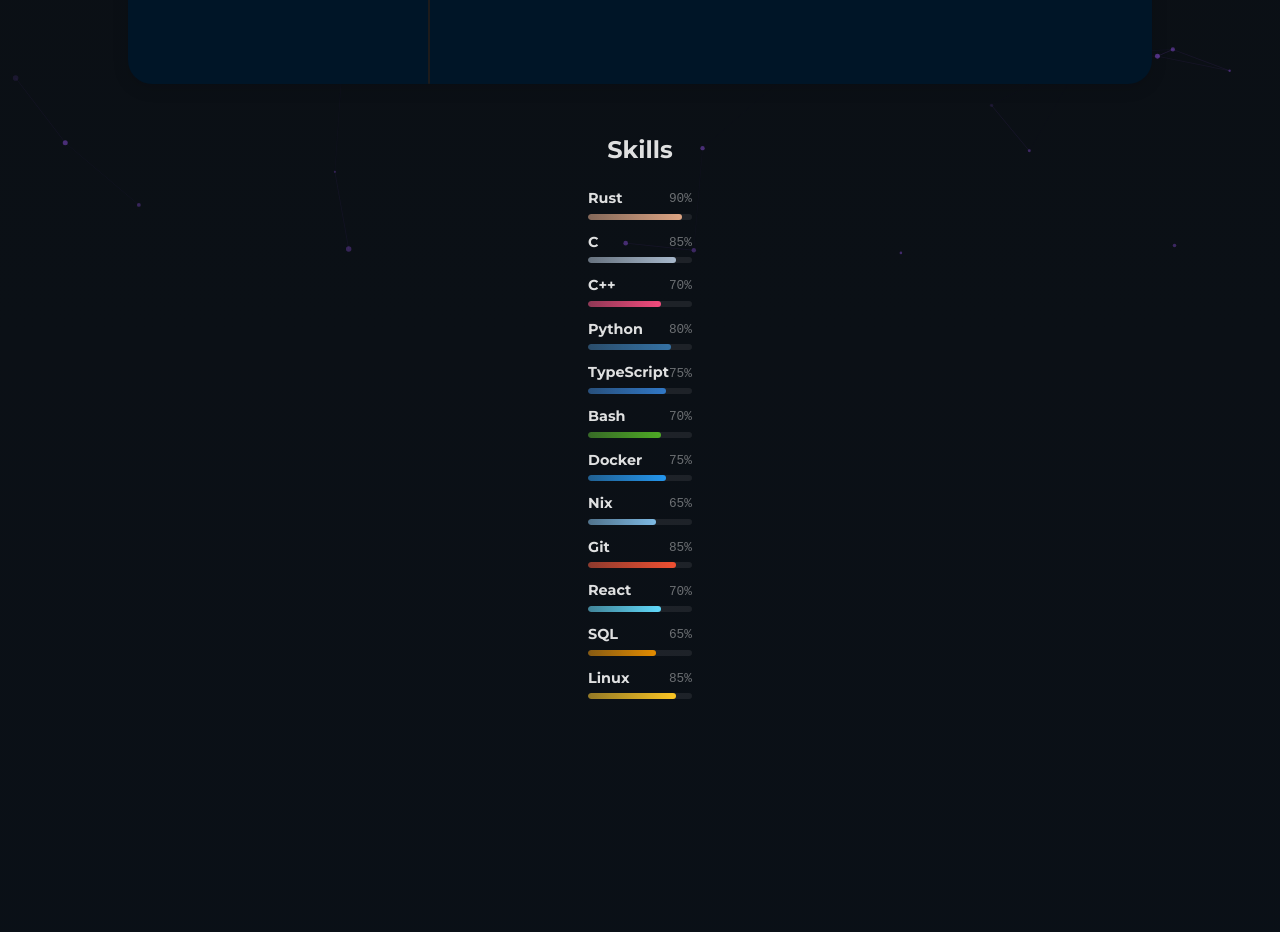
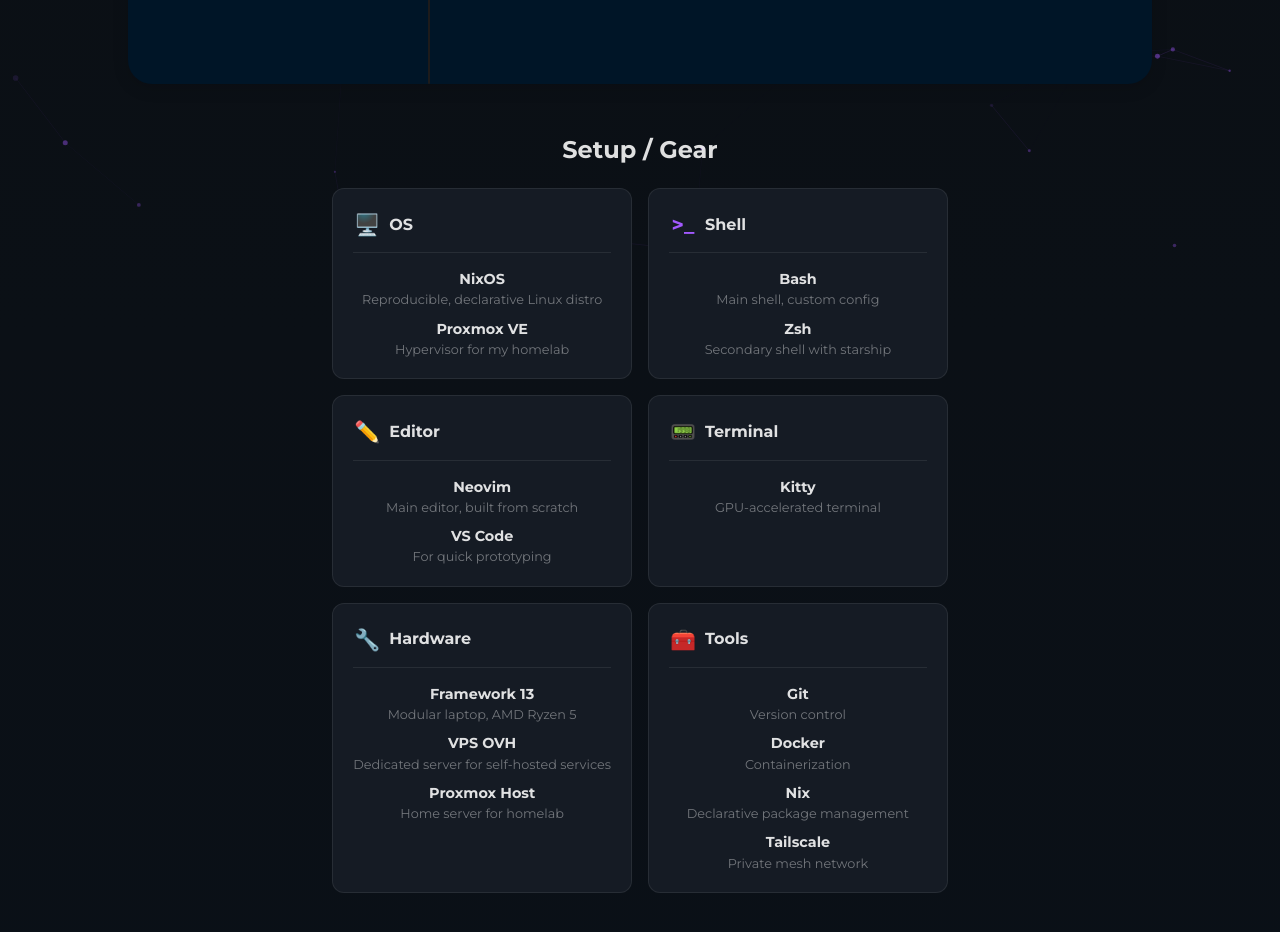
Before and after one commit to lucasskvn/lucasskvn.github.io, a React (Vite) app: page /about in a window 1280 px wide. Shown: the part 540-1472 px from the top of the page. Built offline with nearby package versions, Linux system fonts and the light colour scheme; no server answers.

Commit message:
[UPDATE] Replace Skills with Setup/Gear section on About page

```diff
--- a/src/About.css
+++ b/src/About.css
@@ -126,6 +126,84 @@
   transform: translateY(6px) scale(1.15);
 }
 
+/* ===== SETUP / GEAR ===== */
+.setup-grid {
+  display: grid;
+  grid-template-columns: repeat(auto-fill, minmax(280px, 1fr));
+  gap: 1rem;
+  max-width: 900px;
+  margin: 0 auto;
+  padding: 0 1rem;
+}
+
+.setup-card {
+  background: var(--bg-card);
+  border: 1px solid var(--border);
+  border-radius: 12px;
+  padding: 1.25rem;
+  transition: transform 0.2s, box-shadow 0.2s;
+}
+
+.setup-card:hover {
+  transform: translateY(-2px);
+  box-shadow: 0 4px 20px var(--shadow);
+}
+
+.setup-card-header {
+  display: flex;
+  align-items: center;
+  gap: 0.5rem;
+  margin-bottom: 1rem;
+  padding-bottom: 0.75rem;
+  border-bottom: 1px solid var(--border);
+}
+
+.setup-icon {
+  font-size: 1.3rem;
+  font-weight: 700;
+  color: var(--accent);
+  width: 28px;
+  text-align: center;
+}
+
+.setup-category {
+  font-size: 1rem;
+  font-weight: 700;
+  color: var(--text-primary);
+  margin: 0;
+}
+
+.setup-items {
+  display: flex;
+  flex-direction: column;
+  gap: 0.6rem;
+}
+
+.setup-item {
+  display: flex;
+  flex-direction: column;
+  gap: 0.1rem;
+}
+
+.setup-item-name {
+  font-size: 0.9rem;
+  font-weight: 600;
+  color: var(--text-primary);
+}
+
+.setup-item-desc {
+  font-size: 0.8rem;
+  color: var(--text-muted);
+  line-height: 1.3;
+}
+
+@media (max-width: 600px) {
+  .setup-grid {
+    grid-template-columns: 1fr;
+    padding: 0 0.5rem;
+  }
+}
+
 @media (max-width: 900px) {
   .Rectangles-container {
     margin-top: 40px;
--- a/src/About.tsx
+++ b/src/About.tsx
@@ -1,5 +1,5 @@
 import SEO from './components/SEO';
-import Skills from './components/Skills';
+import Setup from './components/Setup';
 import Profile from './assets/profile.jpg';
 import DownloadIcon from './assets/download.png';
 import './About.css';
@@ -38,9 +38,9 @@
       </div>
     </div>
     <h2 className="section-title" style={{ marginTop: '3rem', textAlign: 'center' }}>
-      {lang === 'fr' ? 'Compétences' : 'Skills'}
+      {lang === 'fr' ? 'Setup / Gear' : 'Setup / Gear'}
     </h2>
-    <Skills />
+    <Setup lang={lang} />
   </div>
 );
 
--- /dev/null
+++ b/src/components/Setup.tsx
@@ -0,0 +1,60 @@
+const gear = {
+  os: [
+    { name: 'NixOS', desc: { fr: 'Distribution Linux immuable, reproductible', en: 'Reproducible, declarative Linux distro' } },
+    { name: 'Proxmox VE', desc: { fr: 'Hyperviseur pour mon homelab', en: 'Hypervisor for my homelab' } },
+  ],
+  shell: [
+    { name: 'Bash', desc: { fr: 'Shell principal, config sur mesure', en: 'Main shell, custom config' } },
+    { name: 'Zsh', desc: { fr: 'Shell secondaire avec starship', en: 'Secondary shell with starship' } },
+  ],
+  editor: [
+    { name: 'Neovim', desc: { fr: 'Éditeur principal, config from scratch', en: 'Main editor, built from scratch' } },
+    { name: 'VS Code', desc: { fr: 'Pour le prototypage rapide', en: 'For quick prototyping' } },
+  ],
+  terminal: [
+    { name: 'Kitty', desc: { fr: 'Terminal GPU-accelerated', en: 'GPU-accelerated terminal' } },
+  ],
+  hardware: [
+    { name: 'Framework 13', desc: { fr: 'Laptop modulaire, AMD Ryzen 5', en: 'Modular laptop, AMD Ryzen 5' } },
+    { name: 'VPS OVH', desc: { fr: 'Serveur dédié pour services auto-hébergés', en: 'Dedicated server for self-hosted services' } },
+    { name: 'Proxmox Host', desc: { fr: 'Serveur maison pour homelab', en: 'Home server for homelab' } },
+  ],
+  tools: [
+    { name: 'Git', desc: { fr: 'Gestion de versions', en: 'Version control' } },
+    { name: 'Docker', desc: { fr: 'Conteneurisation', en: 'Containerization' } },
+    { name: 'Nix', desc: { fr: 'Gestion de paquets déclarative', en: 'Declarative package management' } },
+    { name: 'Tailscale', desc: { fr: 'Réseau maillé privé', en: 'Private mesh network' } },
+  ],
+};
+
+const categories = [
+  { key: 'os', icon: '🖥️', label: { fr: 'Système', en: 'OS' } },
+  { key: 'shell', icon: '>_', label: { fr: 'Shell', en: 'Shell' } },
+  { key: 'editor', icon: '✏️', label: { fr: 'Éditeur', en: 'Editor' } },
+  { key: 'terminal', icon: '📟', label: { fr: 'Terminal', en: 'Terminal' } },
+  { key: 'hardware', icon: '🔧', label: { fr: 'Matériel', en: 'Hardware' } },
+  { key: 'tools', icon: '🧰', label: { fr: 'Outils', en: 'Tools' } },
+] as const;
+
+export default function Setup({ lang }: { lang: 'fr' | 'en' }) {
+  return (
+    <div className="setup-grid">
+      {categories.map(cat => (
+        <div key={cat.key} className="setup-card">
+          <div className="setup-card-header">
+            <span className="setup-icon">{cat.icon}</span>
+            <h3 className="setup-category">{cat.label[lang]}</h3>
+          </div>
+          <div className="setup-items">
+            {gear[cat.key as keyof typeof gear].map(item => (
+              <div key={item.name} className="setup-item">
+                <span className="setup-item-name">{item.name}</span>
+                <span className="setup-item-desc">{item.desc[lang]}</span>
+              </div>
+            ))}
+          </div>
+        </div>
+      ))}
+    </div>
+  );
+}
```
Also changed, not shown: 1 other file (tests, documents, lock files or other folders).
